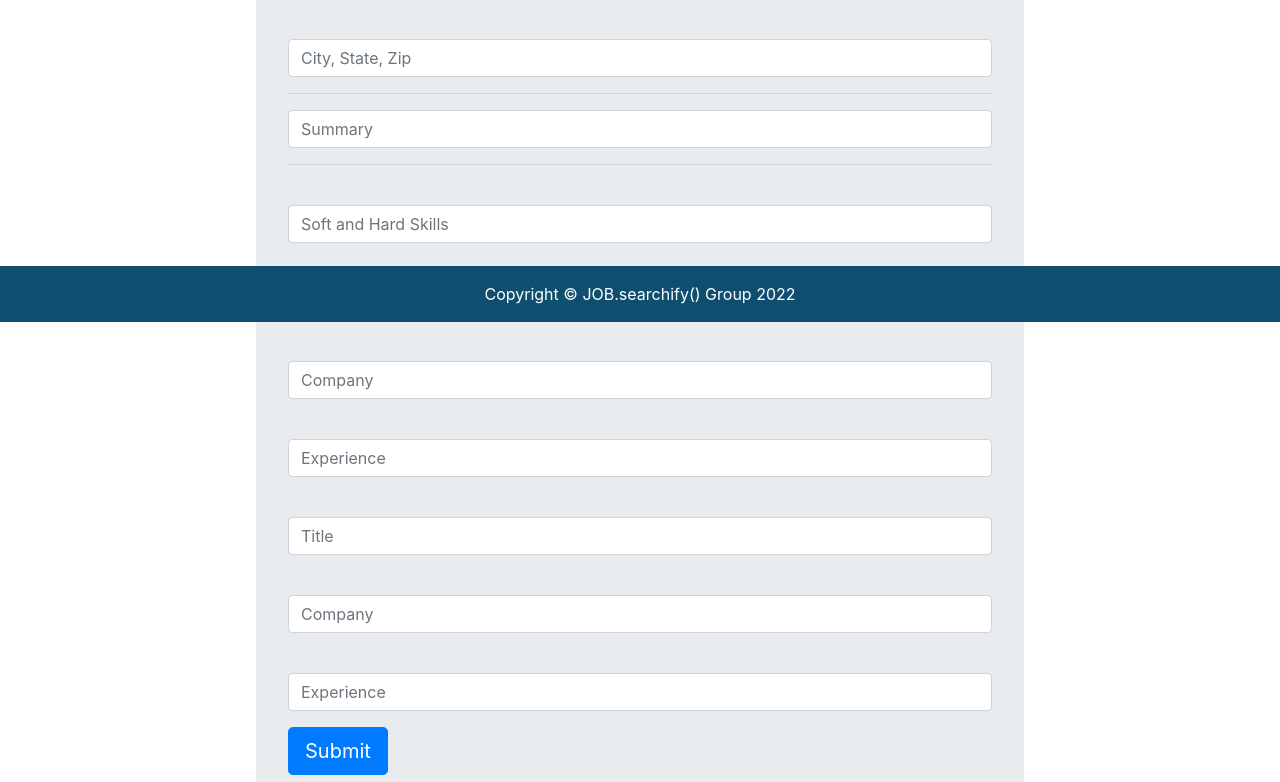
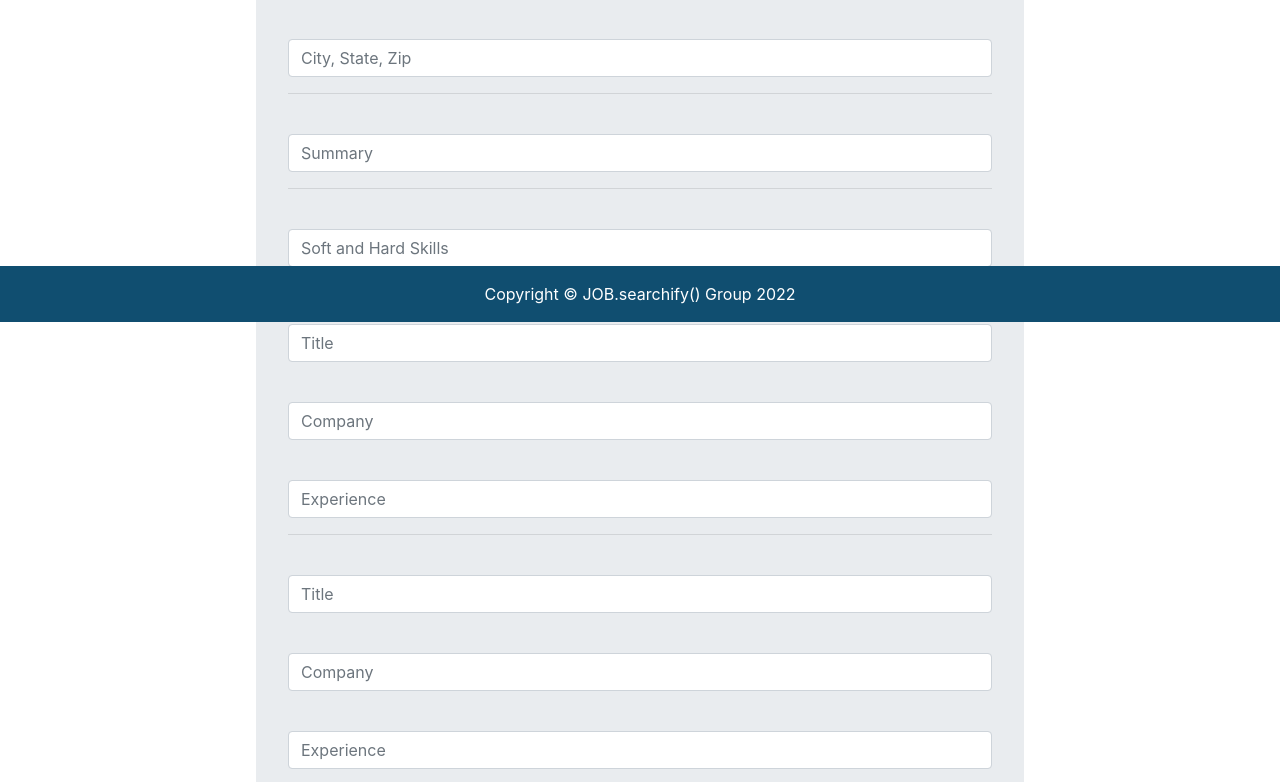
Before and after one commit to caitlinscodes/fgp_job_searchify, a React (Create React App) app in the folder client/: page /resume-builder in a window 1280 px wide. Shown: the part 478-1260 px from the top of the page. Built offline with nearby package versions, Linux system fonts and the light colour scheme.

Commit message:
Removed alert and cleaned up unnecessary styling in index.css.

```diff
--- a/client/package.json
+++ b/client/package.json
@@ -4,7 +4,6 @@
   "private": true,
   "proxy": "http://localhost:3001",
   "dependencies": {
-    "@react-pdf/renderer": "^2.1.1",
     "@testing-library/jest-dom": "^5.11.6",
     "@testing-library/react": "^11.2.2",
     "@testing-library/user-event": "^12.5.0",
@@ -17,6 +16,7 @@
     "react-markdown": "^8.0.3",
     "react-router-dom": "^6.2.1",
     "react-scripts": "4.0.1",
+    "react-to-pdf": "^0.0.14",
     "web-vitals": "^2.1.4"
   },
   "scripts": {
--- a/client/src/components/Resume.jsx
+++ b/client/src/components/Resume.jsx
@@ -28,7 +28,6 @@ class Resume extends Component {
   submitResume = (e) => {
 
       if(!this.state.name || !this.state.email || !this.state.phone || !this.state.address || !this.state.location || !this.state.summary || !this.state.skills || !this.state.title1 || !this.state.company1 || !this.state.experience1 || !this.state.title2 || !this.state.company2 || !this.state.experience2 ){
-          alert('All fields are required!');
           e.preventDefault();
       }else{
           this.setState({
@@ -70,7 +69,7 @@ class Resume extends Component {
                                             </div>
                                             <hr/>
                                             <div className="form-group">
-                                                <span className="text-center"><i className="fa fa-user bigicon"></i></span>
+                                                <span className="col-md-1 col-md-offset-2 text-center"></span>
                                                 <input onChange={this.onChange('summary')} className="form-control" type="text" name="summary" placeholder="Summary" rows={5}/>
                                             </div>
                                             <hr/>
@@ -78,6 +77,7 @@ class Resume extends Component {
                                                 <span className="col-md-1 col-md-offset-2 text-center"><i className="fa fa-pencil-square-o bigicon"></i></span>
                                                 <input onChange={this.onChange('skills')} className="form-control" type="text" name="skills" placeholder="Soft and Hard Skills" rows={3}/>
                                             </div>
+                                            <hr/>
                                             <div className="form-group">
                                                 <span className="col-md-1 col-md-offset-2 text-center"><i className="fa fa-pencil-square-o bigicon"></i></span>
                                                 <input onChange={this.onChange('title1')} className="form-control" type="text" name="title1" placeholder="Title"/>
@@ -90,6 +90,7 @@ class Resume extends Component {
                                                 <span className="col-md-1 col-md-offset-2 text-center"><i className="fa fa-pencil-square-o bigicon"></i></span>
                                                 <input onChange={this.onChange('experience1')} className="form-control" type="text" name="experience1" placeholder="Experience" rows={5}></input>
                                             </div>
+                                            <hr/>
                                             <div className="form-group">
                                                 <span className="col-md-1 col-md-offset-2 text-center"><i className="fa fa-pencil-square-o bigicon"></i></span>
                                                 <input onChange={this.onChange('title2')} className="form-control" type="text" name="title2" placeholder="Title"/>
--- a/client/src/index.css
+++ b/client/src/index.css
@@ -46,7 +46,6 @@ a:hover {
 }
 .resume-builder {
   margin: 5% 20%;
-  color: #ffc500;
 }
 legend {
   color: #0072bb;
```
Also changed, not shown: 2 other files (tests, documents, lock files or other folders).
